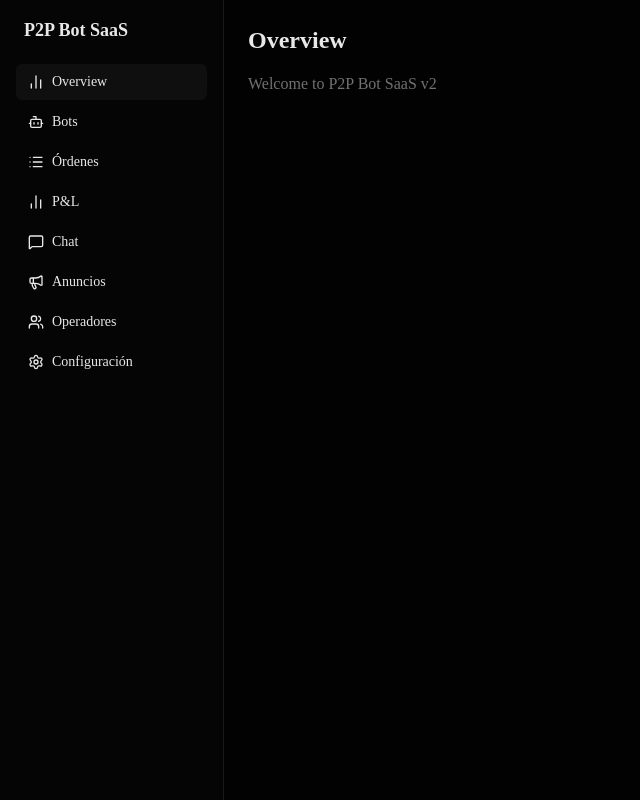
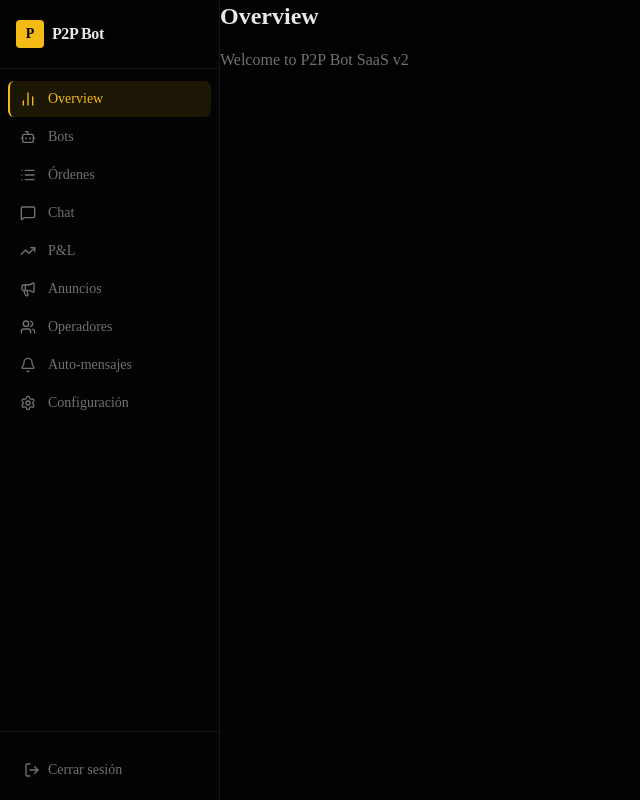
Before and after one commit to chcorpspa/p2p-saas-v2-frontend, a Next.js app: page / in a window 1280 px wide. Shown: the whole page, without its empty margins (0-640 px from the left). Built offline with nearby package versions, Linux system fonts and the light colour scheme.

Commit message:
feat(ui): Binance-style dark sidebar — gold active state, logout, auto-messages link

```diff
--- a/src/app/(dashboard)/layout.tsx
+++ b/src/app/(dashboard)/layout.tsx
@@ -4,9 +4,9 @@ import { Sidebar } from '@/components/layout/Sidebar';
 export default function DashboardLayout({ children }: { children: React.ReactNode }) {
   return (
     <SocketProvider>
-      <div className="flex h-screen bg-background">
+      <div className="flex h-screen overflow-hidden bg-background">
         <Sidebar />
-        <main className="flex-1 overflow-auto p-6">{children}</main>
+        <main className="flex-1 overflow-auto">{children}</main>
       </div>
     </SocketProvider>
   );
--- a/src/components/layout/Sidebar.tsx
+++ b/src/components/layout/Sidebar.tsx
@@ -1,52 +1,96 @@
 'use client';
 import Link from 'next/link';
-import { usePathname } from 'next/navigation';
+import { usePathname, useRouter } from 'next/navigation';
 import { cn } from '@/lib/utils';
-import { Bot, BarChart2, MessageSquare, List, Megaphone, Users, Settings, ShieldCheck } from 'lucide-react';
+import {
+  Bot, BarChart2, MessageSquare, List, Megaphone, Users,
+  Settings, ShieldCheck, Bell, LogOut, TrendingUp,
+} from 'lucide-react';
 import { useAuthStore } from '@/store/auth.store';
 
 const links = [
   { href: '/', label: 'Overview', icon: BarChart2 },
   { href: '/bots', label: 'Bots', icon: Bot },
   { href: '/orders', label: 'Órdenes', icon: List },
-  { href: '/pnl', label: 'P&L', icon: BarChart2 },
   { href: '/chat', label: 'Chat', icon: MessageSquare },
+  { href: '/pnl', label: 'P&L', icon: TrendingUp },
   { href: '/ads', label: 'Anuncios', icon: Megaphone },
   { href: '/operators', label: 'Operadores', icon: Users },
+  { href: '/auto-messages', label: 'Auto-mensajes', icon: Bell },
   { href: '/settings', label: 'Configuración', icon: Settings },
 ];
 
 export function Sidebar() {
   const pathname = usePathname();
+  const router = useRouter();
   const tenant = useAuthStore((s) => s.tenant);
+  const logout = useAuthStore((s) => s.logout);
+
+  function handleLogout() {
+    logout();
+    router.push('/login');
+  }
+
   return (
-    <aside className="w-56 border-r bg-muted/30 flex flex-col p-4 gap-1">
-      <div className="font-bold text-lg mb-4 px-2">P2P Bot SaaS</div>
-      {links.map(({ href, label, icon: Icon }) => (
+    <aside className="w-[220px] shrink-0 border-r border-border bg-sidebar flex flex-col h-full">
+      {/* Logo */}
+      <div className="px-4 py-5 border-b border-border">
+        <div className="flex items-center gap-2">
+          <div className="w-7 h-7 rounded bg-primary flex items-center justify-center">
+            <span className="text-primary-foreground font-bold text-sm">P</span>
+          </div>
+          <span className="font-bold text-foreground tracking-tight">P2P Bot</span>
+        </div>
+      </div>
+
+      {/* Nav */}
+      <nav className="flex-1 overflow-y-auto px-2 py-3 space-y-0.5">
+        {links.map(({ href, label, icon: Icon }) => {
+          const active = href === '/' ? pathname === '/' : pathname.startsWith(href);
+          return (
             <Link
               key={href}
               href={href}
               className={cn(
-            'flex items-center gap-2 px-3 py-2 rounded-md text-sm hover:bg-accent transition-colors',
-            pathname === href && 'bg-accent font-medium',
+                'flex items-center gap-3 px-3 py-2 rounded-md text-sm transition-colors',
+                active
+                  ? 'text-primary font-medium bg-primary/10 border-l-2 border-primary pl-[10px]'
+                  : 'text-muted-foreground hover:text-foreground hover:bg-accent/50',
               )}
             >
-          <Icon className="h-4 w-4" />
+              <Icon className="h-4 w-4 shrink-0" />
               {label}
             </Link>
-      ))}
+          );
+        })}
+
         {tenant?.isAdmin && (
           <Link
             href="/admin"
             className={cn(
-            'flex items-center gap-2 px-3 py-2 rounded-md text-sm hover:bg-accent transition-colors mt-auto',
-            pathname === '/admin' && 'bg-accent font-medium',
+              'flex items-center gap-3 px-3 py-2 rounded-md text-sm transition-colors mt-2',
+              pathname === '/admin'
+                ? 'text-primary font-medium bg-primary/10 border-l-2 border-primary pl-[10px]'
+                : 'text-yellow-500/80 hover:text-yellow-500 hover:bg-accent/50',
             )}
           >
-          <ShieldCheck className="h-4 w-4 text-yellow-500" />
-          <span className="text-yellow-500 font-medium">Admin</span>
+            <ShieldCheck className="h-4 w-4 shrink-0" />
+            Admin
           </Link>
         )}
+      </nav>
+
+      {/* Footer */}
+      <div className="px-3 py-3 border-t border-border">
+        <p className="text-xs text-muted-foreground truncate mb-2 px-1">{tenant?.email}</p>
+        <button
+          onClick={handleLogout}
+          className="flex items-center gap-2 w-full px-3 py-2 rounded-md text-sm text-muted-foreground hover:text-destructive hover:bg-destructive/10 transition-colors"
+        >
+          <LogOut className="h-4 w-4" />
+          Cerrar sesión
+        </button>
+      </div>
     </aside>
   );
 }
```
Lines whose indentation alone changed are shown as unchanged.
